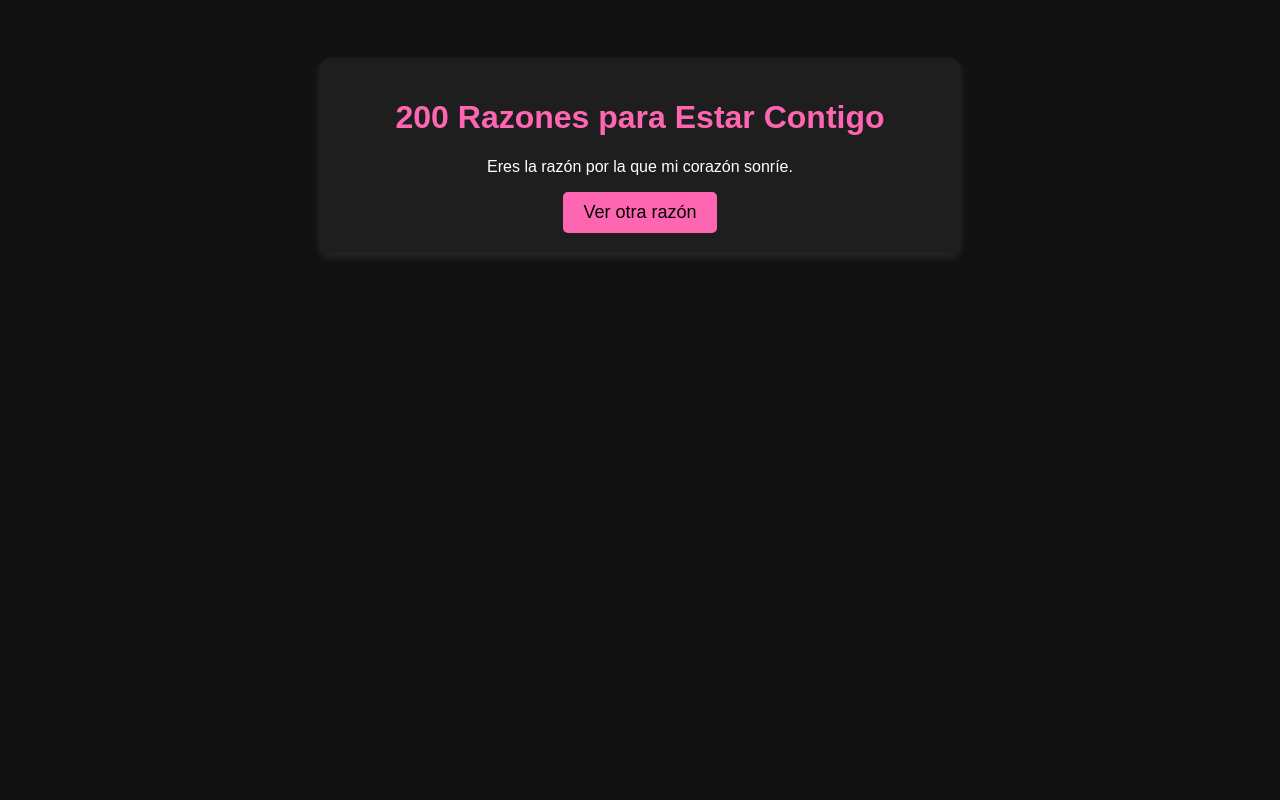
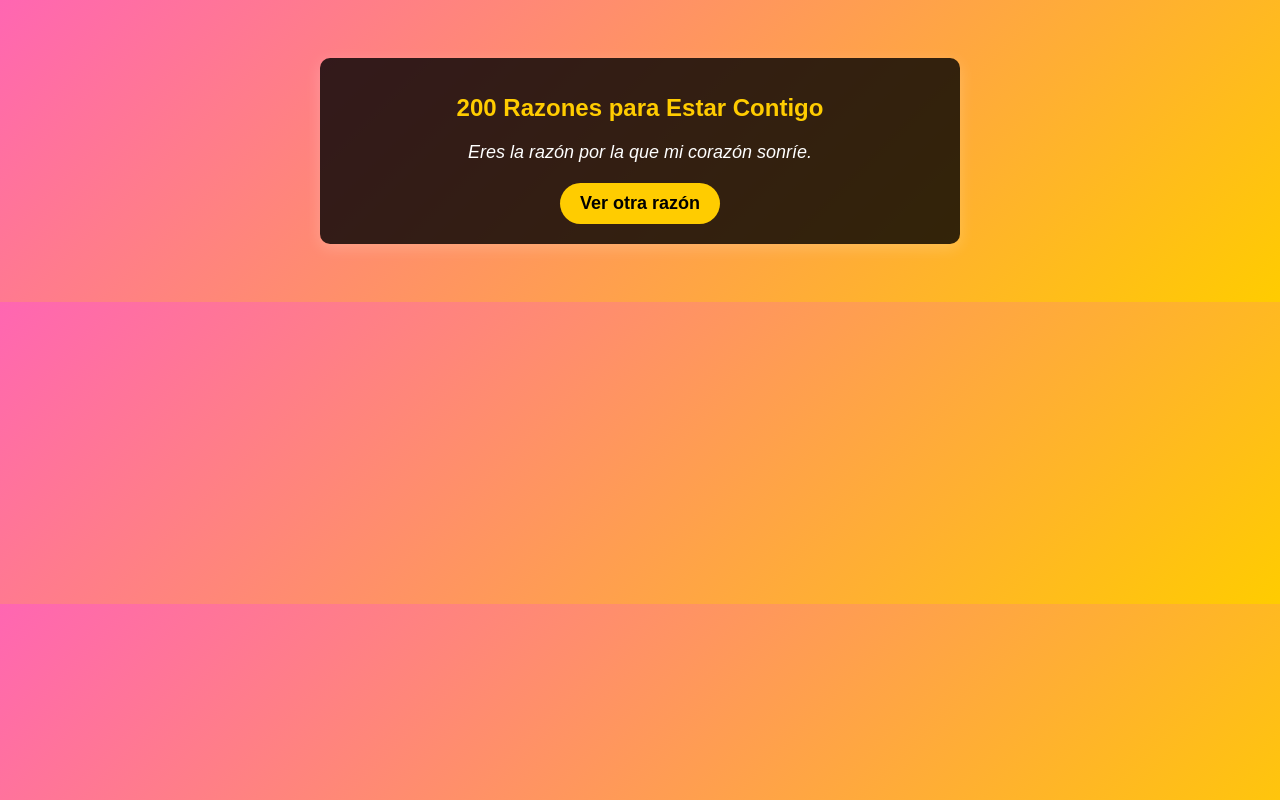
Before and after one commit to EL3M3R/web, a plain HTML site: page index.html in a window 1280 px wide. Drawn offline with Linux system fonts and the light colour scheme.

Commit message:
index.html

```diff
--- a/index.html
+++ b/index.html
@@ -1,48 +1,55 @@
 <!DOCTYPE html>
 <html lang="es">
-
 <head>
     <meta charset="UTF-8">
     <meta name="viewport" content="width=device-width, initial-scale=1.0">
     <title>200 Razones para Estar Contigo</title>
     <style>
         body {
-            font-family: Arial, sans-serif;
-            background-color: #121212;
+            font-family: 'Poppins', sans-serif;
+            background: linear-gradient(135deg, #ff66b2, #ffcc00);
             color: #ffffff;
             text-align: center;
             padding: 50px;
         }
-
         .container {
             max-width: 600px;
             margin: auto;
-            background: #1e1e1e;
+            background: rgba(0, 0, 0, 0.8);
             padding: 20px;
             border-radius: 10px;
-            box-shadow: 0px 4px 10px rgba(255, 255, 255, 0.1);
+            box-shadow: 0px 4px 15px rgba(255, 255, 255, 0.2);
+            transition: transform 0.3s ease-in-out;
         }
-
+        .container:hover {
+            transform: scale(1.05);
+        }
         h1 {
-            color: #ff66b2;
+            color: #ffcc00;
+            font-size: 24px;
+            margin-bottom: 20px;
         }
-
+        p {
+            font-size: 18px;
+            font-style: italic;
+            margin-bottom: 20px;
+        }
         button {
-            background-color: #ff66b2;
+            background-color: #ffcc00;
             border: none;
             padding: 10px 20px;
             font-size: 18px;
-            border-radius: 5px;
+            border-radius: 50px;
             cursor: pointer;
             transition: 0.3s;
+            color: #000;
+            font-weight: bold;
         }
-
         button:hover {
-            background-color: #e65c9c;
+            background-color: #e6b800;
         }
     </style>
 </head>
-
 <body>
     <div class="container">
         <h1>200 Razones para Estar Contigo</h1>
@@ -80,5 +87,4 @@
         }
     </script>
 </body>
-
 </html>
```
